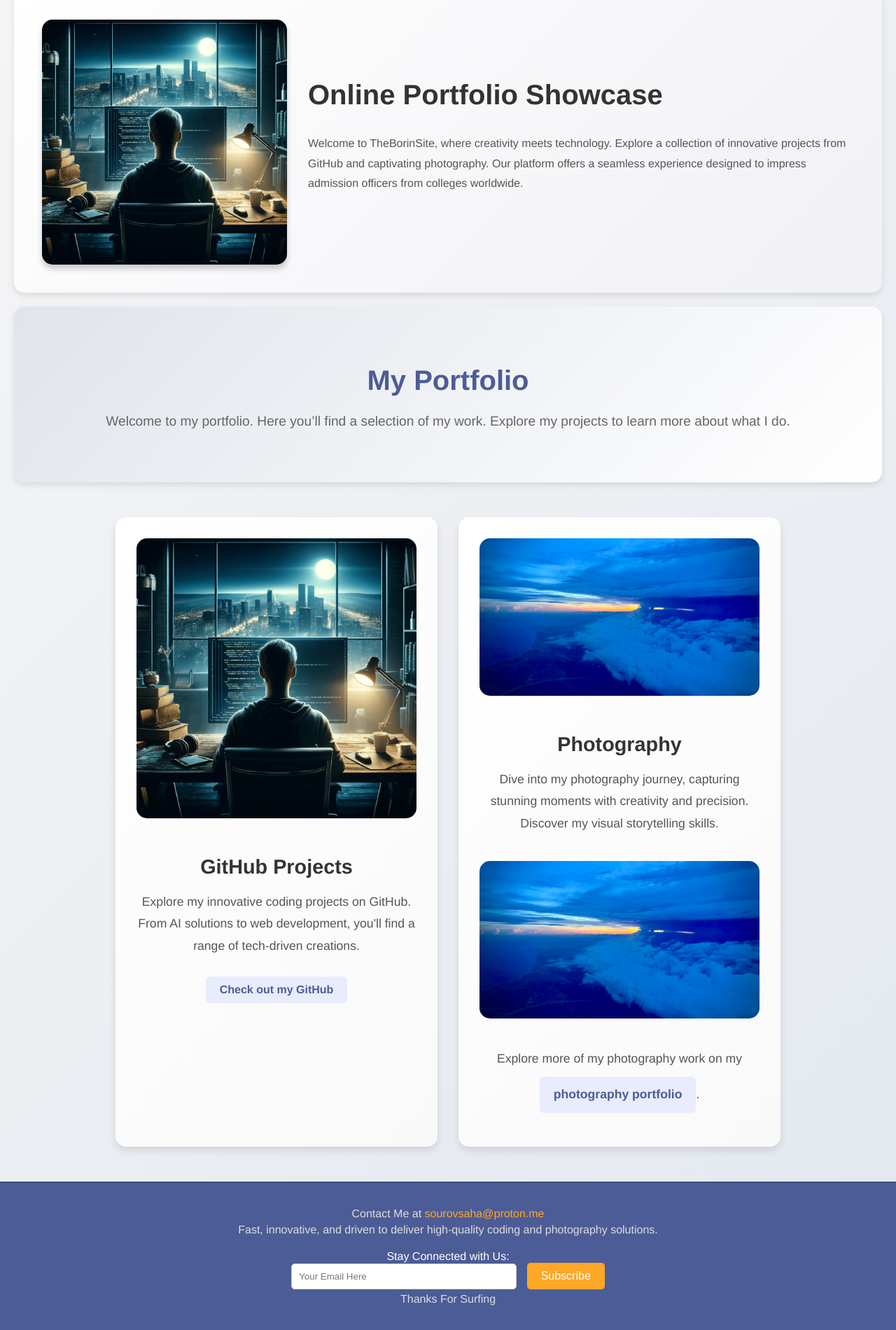
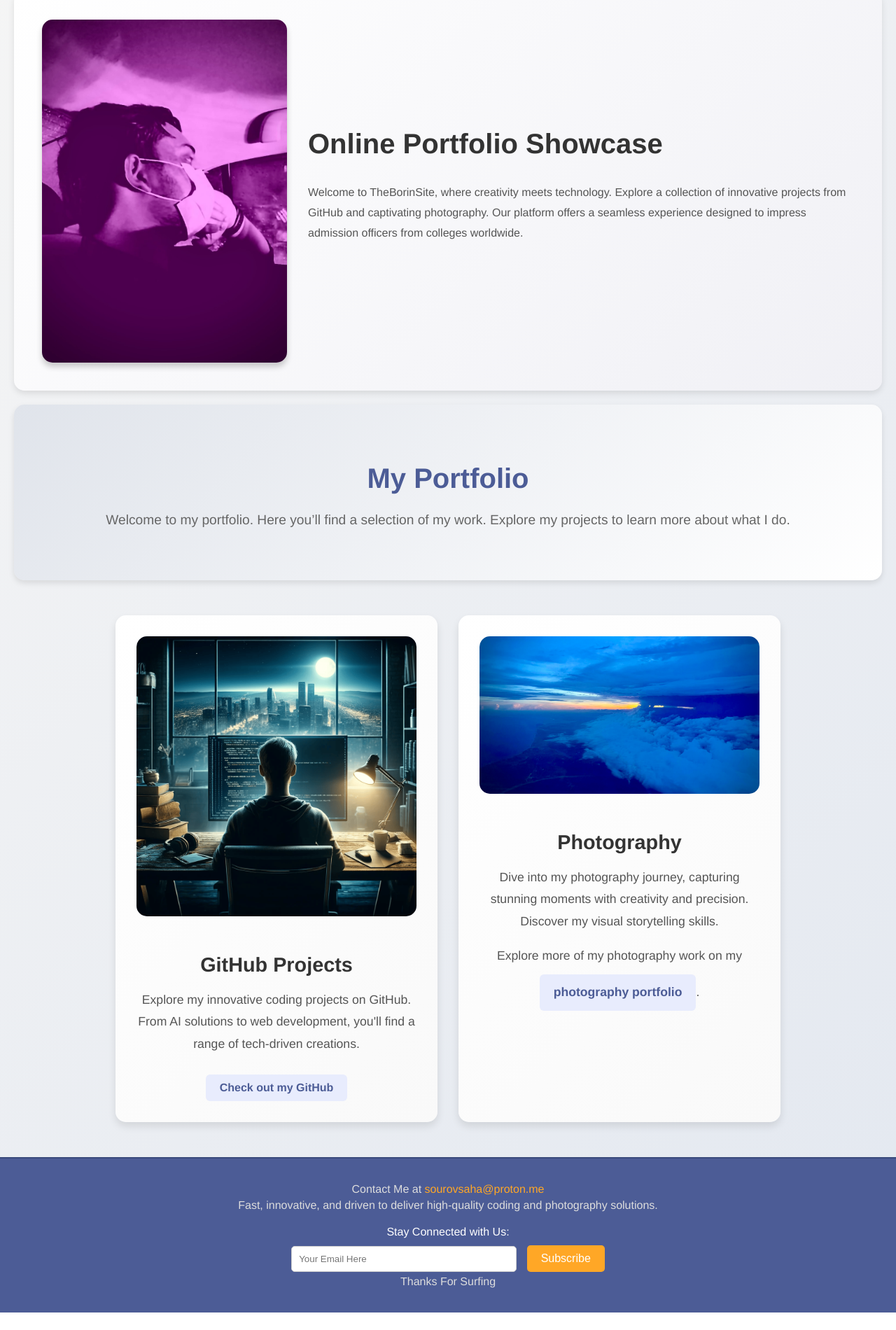
Before and after one commit to theborinprogrammer/theborinsite, a plain HTML site: page index.html in a window 1280 px wide. Shown: the part 101-2001 px from the top of the page at 70% size. After the commit the page ends 1976 px from the top, so only its background shows below. Drawn offline with Linux system fonts and the light colour scheme.

Commit message:
Update index.html

```diff
--- a/index.html
+++ b/index.html
@@ -178,6 +178,7 @@
             border-radius: 5px;
             cursor: pointer;
             font-size: 1em;
+            margin-top: 10px; /* Adds gap between the email input and button */
         }
 
         .subscribe button:hover {
@@ -190,7 +191,7 @@
     <header>TheBorinSite</header>
 
     <section class="hero">
-        <img src="Ai Coding.png" alt="AI Coding Image">
+        <img src="Sourov Purple.jpg" alt="Purple-themed Sourov image">
         <div class="description">
             <h2>Online Portfolio Showcase</h2>
             <p>Welcome to TheBorinSite, where creativity meets technology. Explore a collection of innovative projects from GitHub and captivating photography. Our platform offers a seamless experience designed to impress admission officers from colleges worldwide.</p>
@@ -213,7 +214,6 @@
             <img src="Ai coding.jpeg" alt="Photography Portfolio">
             <h3>Photography</h3>
             <p>Dive into my photography journey, capturing stunning moments with creativity and precision. Discover my visual storytelling skills.</p>
-            <img src="Ai coding.jpeg" alt="AI Coding Image" style="max-width: 100%; border-radius: 15px; margin-top: 20px;">
             <p>Explore more of my photography work on my <a href="https://shitolbd.com" target="_blank">photography portfolio</a>.</p>
         </div>
     </section>
```
